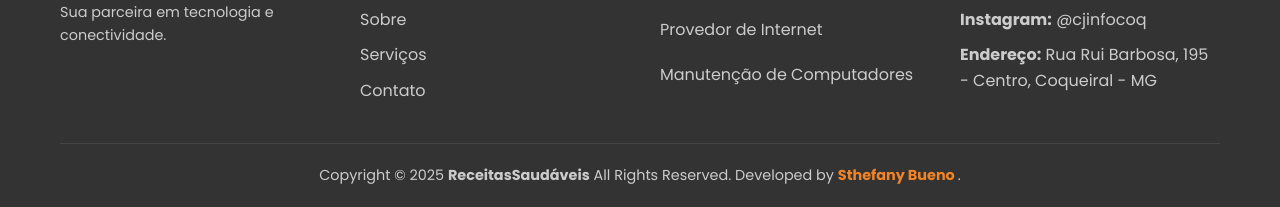
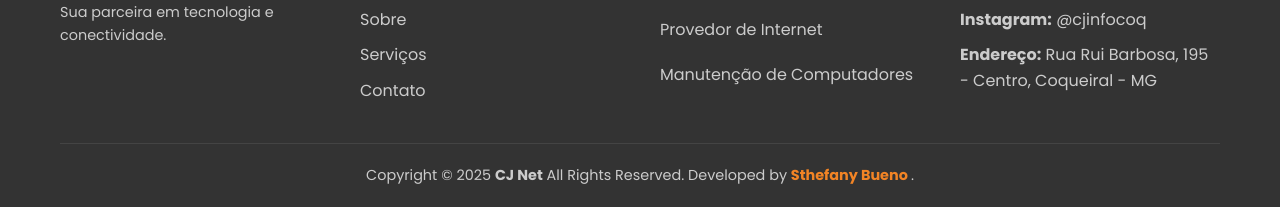
Before and after one commit to sthefany-bn/CJNet, a plain HTML site: page index.html in a window 1280 px wide. Shown: the part 3721-3928 px from the top of the page. Drawn offline with Linux system fonts and the light colour scheme.

Commit message:
Update index.html

```diff
--- a/index.html
+++ b/index.html
@@ -305,7 +305,7 @@
             <div class="footer-bottom">
                 <p>
                     Copyright © 2025
-                    <span class="fw-semibold">ReceitasSaudáveis</span>
+                    <span class="fw-semibold">CJ Net</span>
                     All Rights Reserved. Developed by
                     <a href="https://www.linkedin.com/in/sthefany-bn-6b5960315/" target="_blank" rel="noopener noreferrer" class="fw-semibold hover-text-main-two-600">
                         Sthefany Bueno
```
